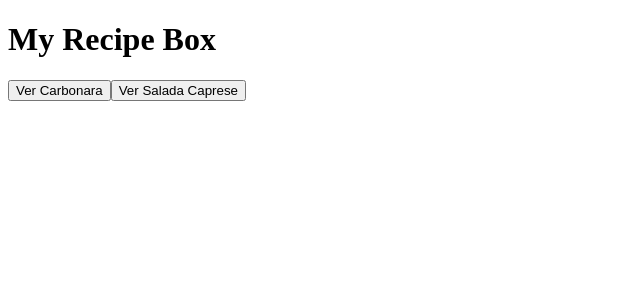
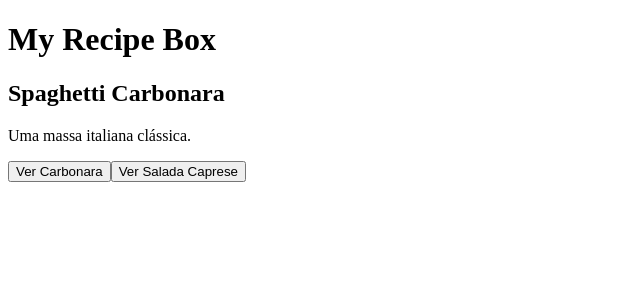
Before and after one commit to geovanegalan/recipe-box, an Angular app: page / in a window 1280 px wide. Shown: the top 300 px of the page, without its empty margins (0-640 px from the left). Built offline with nearby package versions, Linux system fonts and the light colour scheme.

Commit message:
feat: Modulo 4 - adiciona selecao de receitas com signals

```diff
--- a/src/app/app.html
+++ b/src/app/app.html
@@ -1,4 +1,7 @@
 <h1>{{ title() }}</h1>
+
+<h2>{{ recipe().name }}</h2>
+<p>{{ recipe().description }}</p>
 
 <button type="button" (click)="verCarbonara()">Ver Carbonara</button>
 
--- a/src/app/app.ts
+++ b/src/app/app.ts
@@ -1,5 +1,7 @@
 import { Component, signal } from '@angular/core';
 import { RouterOutlet } from '@angular/router';
+import { RecipeModel } from './models';
+import { MOCK_RECIPES } from './mock-recipes';
 
 @Component({
   imports: [RouterOutlet],
@@ -9,12 +11,13 @@ import { RouterOutlet } from '@angular/router';
 })
 export class App {
   protected readonly title = signal('My Recipe Box');
+  protected readonly recipe = signal<RecipeModel>(MOCK_RECIPES[0]);
 
   protected verCarbonara(): void {
-    console.log('Receita escolhida: Carbonara');
+    this.recipe.set(MOCK_RECIPES[0]);
   }
 
   protected verSaladaCaprese(): void {
-    console.log('Receita escolhida: Salada Caprese');
+    this.recipe.set(MOCK_RECIPES[1]);
   }
 }
--- /dev/null
+++ b/src/app/mock-recipes.ts
@@ -0,0 +1,22 @@
+import { RecipeModel } from './models';
+
+export const MOCK_RECIPES: RecipeModel[] = [
+  {
+    id: 1,
+    name: 'Spaghetti Carbonara',
+    description: 'Uma massa italiana clássica.',
+    ingredients: [
+      { name: 'Espaguete', quantity: 200, unit: 'g' },
+      { name: 'Gemas', quantity: 4, unit: 'unidades' },
+    ],
+  },
+  {
+    id: 2,
+    name: 'Salada Caprese',
+    description: 'Uma salada de tomate, muçarela e manjericão.',
+    ingredients: [
+      { name: 'Tomates', quantity: 4, unit: 'unidades' },
+      { name: 'Muçarela', quantity: 200, unit: 'g' },
+    ],
+  },
+];
--- /dev/null
+++ b/src/app/models.ts
@@ -0,0 +1,12 @@
+export interface Ingredient {
+  name: string;
+  quantity: number;
+  unit: string;
+}
+
+export interface RecipeModel {
+  id: number;
+  name: string;
+  description: string;
+  ingredients: Ingredient[];
+}
```
